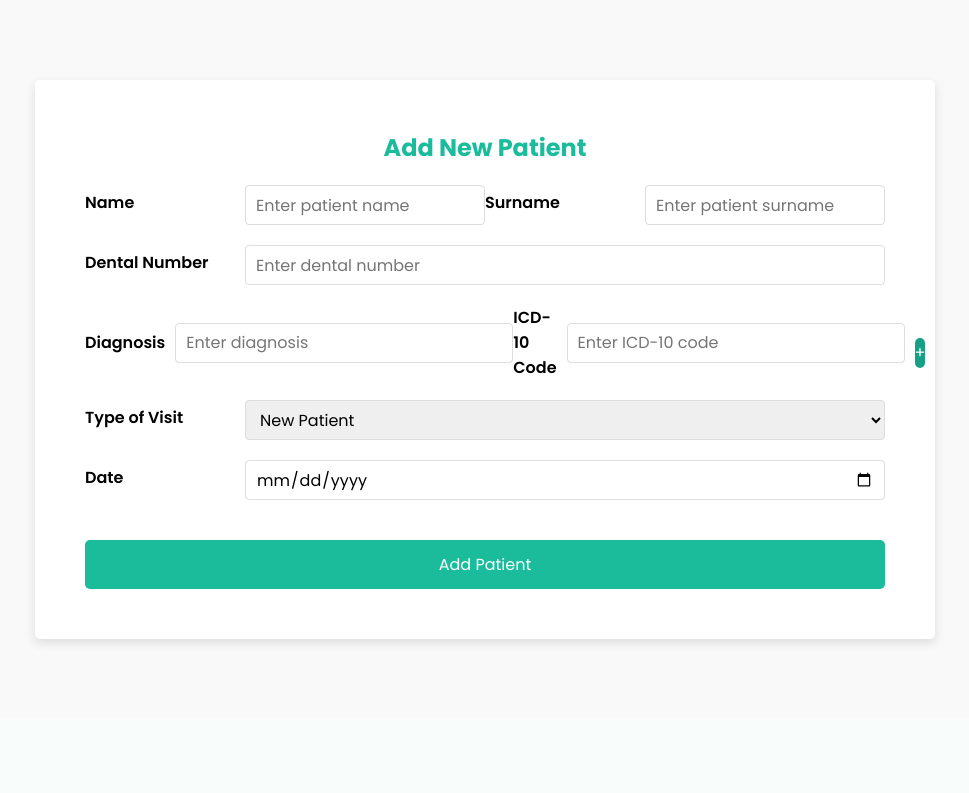
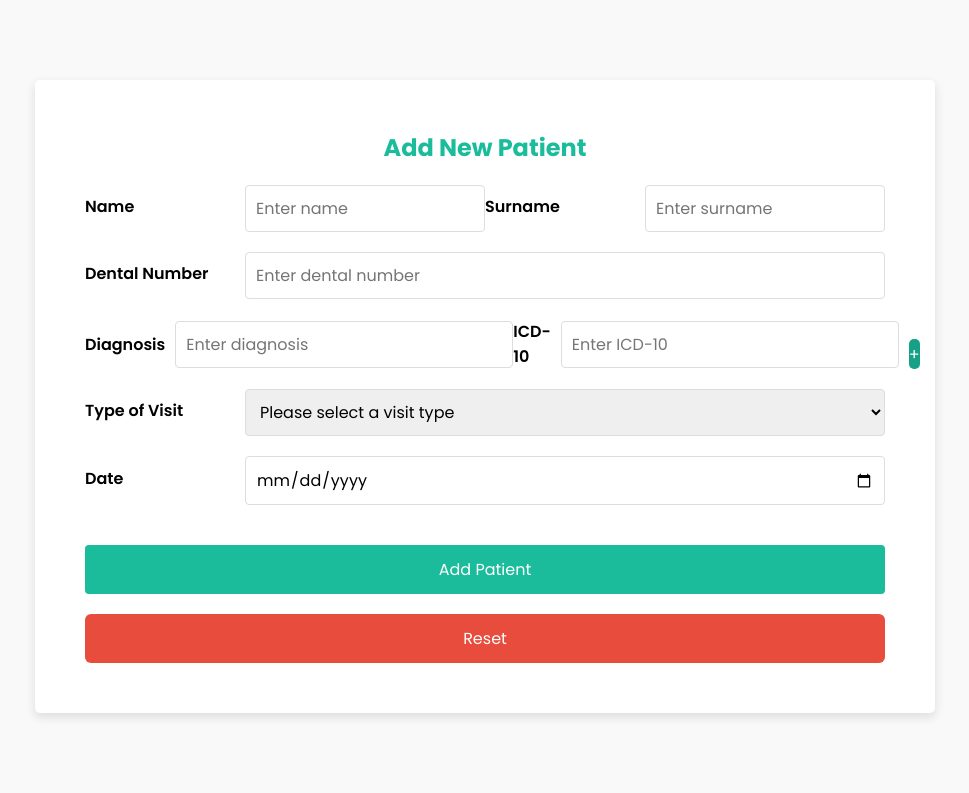
Before and after one commit to ntwz2004/Web, a Flask app: page /add in a window 1280 px wide. Shown: the part 90-883 px from the top of the page, without its empty margins (155-1124 px from the left). Before the commit the page ends 736 px from the top, so only its background shows below. Run offline with Flask 3, Linux system fonts and the light colour scheme.

Commit message:
Add files via upload

```diff
--- a/app.py
+++ b/app.py
@@ -1,6 +1,7 @@
 from flask import Flask, jsonify, render_template, request, redirect, url_for, flash
 from flask_sqlalchemy import SQLAlchemy
 from werkzeug.security import generate_password_hash, check_password_hash
+from datetime import datetime
 
 app = Flask(__name__)
 
@@ -85,7 +86,10 @@ def add():
         diagnosis = request.form.get('diagnosis')
         icd10 = request.form.get('icd10')
         visit_type = request.form.get('visit_type')
-        date = request.form.get('date')
+        date_str = request.form.get('date')  # Get the date as a string
+
+        # Convert the date string to a date object
+        date = datetime.strptime(date_str, '%Y-%m-%d').date()
 
         new_patient = Patient(
             name=name,
@@ -94,15 +98,15 @@ def add():
             diagnosis=diagnosis,
             icd10=icd10,
             visit_type=visit_type,
-            date=date
+            date=date  # Use the date object here
         )
         db.session.add(new_patient)
         db.session.commit()
 
-        flash("เพิ่มสำเร็จ!")
+        flash("เพิ่มสำเร็จ!")  # Flash a success message
         return redirect(url_for('main'))
 
-    # ถ้าเป็น GET ให้แสดงหน้า add.html
+    # If it's a GET request, render add.html
     return render_template('add.html')
 
 # สร้างตาราง
--- a/static/add.css
+++ b/static/add.css
@@ -39,7 +39,6 @@ h2 {
 .form-group select,
 .diagnosis-group input {
     flex: 1; /* ให้ฟิลด์ใช้ความกว้างทั้งหมด */
-    height: 40px; /* กำหนดความสูงที่เท่ากัน */
     padding: 10px; /* Inner padding */
     border: 1px solid #ddd; /* Border style */
     border-radius: 4px; /* มุมโค้ง */
@@ -83,7 +82,7 @@ button {
     background-color: #1abc9c; /* สีพื้นหลังสำหรับปุ่มหลัก */
     color: white;
     border: none;
-    border-radius: 5px; /* แก้ไข border-radius ให้มีค่า */
+    border-radius: px;
     padding: 12px 20px; /* ขนาด padding ของปุ่มหลัก */
     font-size: 1rem; /* ขนาดฟอนต์ของปุ่มหลัก */
     transition: background-color 0.3s; /* Transition for hover effect */
@@ -92,3 +91,17 @@ button {
 button:hover {
     background-color: #16a085; /* เปลี่ยนสีเมื่อเลื่อนเมาส์ไปที่ปุ่มหลัก */
 }
+
+.reset-button {
+    background: #e74c3c; /* สีพื้นหลัง */
+    color: #fff; /* สีข้อความ */
+    padding: 12px 20px; /* การจัดการพื้นที่ */
+    border: none; /* ไม่มีกรอบ */
+    border-radius: 6px; /* มุมโค้ง */
+    cursor: pointer; /* แสดงเป็นมือเมื่อชี้ไปที่ปุ่ม */
+    transition: background 0.2s; /* การเปลี่ยนสีเมื่อมีการโฮเวอร์ */
+}
+
+.reset-button:hover {
+    background: #c0392b; /* เปลี่ยนสีเมื่อโฮเวอร์ */
+}
--- a/static/index.css
+++ b/static/index.css
@@ -96,16 +96,18 @@ header .navbar {
 }
 
 .hero-section .content button {
-  background: #fff;
-  padding: 12px 30px;
+  background: #1abc9c;
+  padding: 12px 20px;
   border: none;
-  font-size: 1rem;
   border-radius: 6px;
   margin-top: 38px;
   cursor: pointer;
-  font-weight: 500;
-  transition: 0.2s ease;
+  font: 300 1rem;
+  transition: 0.2s;
+  width: auto; /* เปลี่ยนเป็น 'auto' หรือกำหนดความกว้างตามต้องการ */
+  max-width: 150px; /* กำหนดความกว้างสูงสุดตามต้องการ */
 }
+
 
 .hero-section .content button:hover {
   color: #fff;
--- a/templates/add.html
+++ b/templates/add.html
@@ -26,10 +26,10 @@
         <form action="{{ url_for('add') }}" method="POST">
             <div class="form-group">
                 <label for="name">Name</label>
-                <input type="text" id="name" name="name" required placeholder="Enter patient name">
+                <input type="text" id="name" name="name" required placeholder="Enter name">
 
                 <label for="surname">Surname</label>
-                <input type="text" id="surname" name="surname" required placeholder="Enter patient surname">
+                <input type="text" id="surname" name="surname" required placeholder="Enter surname">
             </div>
 
             <div class="form-group">
@@ -41,8 +41,8 @@
                 <label for="diagnosis">Diagnosis</label>
                 <input type="text" id="diagnosis" name="diagnosis" placeholder="Enter diagnosis">
 
-                <label for="icd10">ICD-10 Code</label>
-                <input type="text" id="icd10" name="icd10" placeholder="Enter ICD-10 code">
+                <label for="icd10">ICD-10</label>
+                <input type="text" id="icd10" name="icd10" placeholder="Enter ICD-10">
 
                 <button type="button" class="add-button">+</button> <!-- ปุ่มเพิ่ม -->
             </div>
@@ -50,10 +50,12 @@
             <div class="form-group">
                 <label for="visit_type">Type of Visit</label>
                 <select id="visit_type" name="visit_type" required>
+                    <option value="" disabled selected>Please select a visit type</option> <!-- ข้อความแนะนำ -->
                     <option value="New patient">New Patient</option>
                     <option value="Follow up">Follow Up</option>
                 </select>
             </div>
+
 
             <div class="form-group">
                 <label for="date">Date</label>
@@ -61,6 +63,7 @@
             </div>
 
             <button type="submit">Add Patient</button>
+            <button type="reset" class="reset-button">Reset</button> <!-- ปุ่มรีเซ็ต -->
         </form>
     </main>
 
@@ -75,8 +78,8 @@
                 <label for="diagnosis">Diagnosis</label>
                 <input type="text" name="diagnosis" placeholder="Enter diagnosis">
 
-                <label for="icd10">ICD-10 Code</label>
-                <input type="text" name="icd10" placeholder="Enter ICD-10 code">
+                <label for="icd10">ICD-10</label>
+                <input type="text" name="icd10" placeholder="Enter ICD-10">
 
                 <button type="button" class="remove-button">-</button>
             `;
```
Also changed, not shown: static/style.css (+12 -16 lines), instance/info.db (added), instance/user.db (added).
